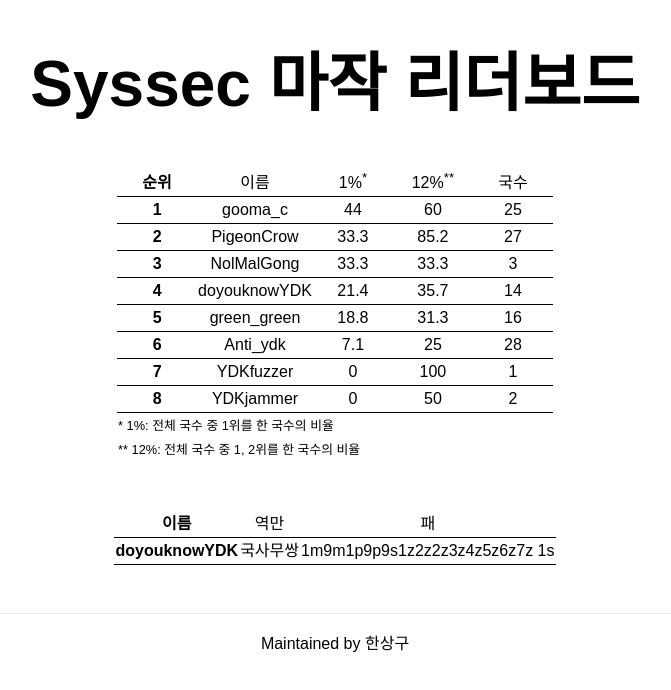
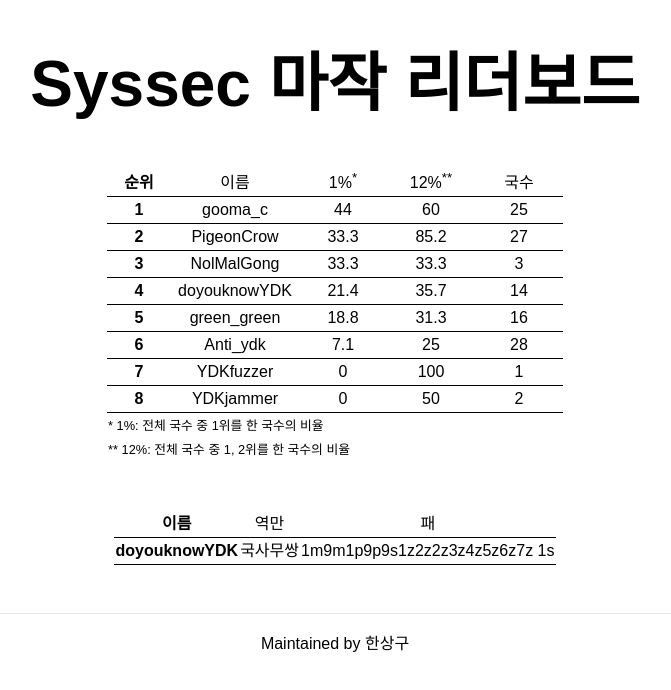
Before and after one commit to KOREAN139/syssec-leaderboard, a Next.js app: page / in a window 1280 px wide. Shown: the top 690 px of the page, without its empty margins (305-976 px from the left). Built offline with nearby package versions, Linux system fonts and the light colour scheme; a web font is replaced by a local one.

Commit message:
refactor(page): adjust leaderboard table width

```diff
--- a/pages/index.tsx
+++ b/pages/index.tsx
@@ -34,7 +34,7 @@ const Home: NextPage = () => {
           {fourPlayerGameStates.map(stat => (
             <tr key={`leader-table-${stat.rank}`}>
               <th>{stat.rank}</th>
-              <td>{stat.player}</td>
+              <td className={styles.nickname}>{stat.player}</td>
               <td>{+stat.firstRatio.toFixed(1)}</td>
               <td>{+stat.upperSecondRatio.toFixed(1)}</td>
               <td>{stat.totalGames}</td>
--- a/styles/Home.module.css
+++ b/styles/Home.module.css
@@ -35,7 +35,15 @@
 .leaderboard td {
   text-align: center;
   line-height: 1.5rem;
-  width: 5rem;
+  width: 5.5rem;
+}
+
+.leaderboard th {
+  width: 4rem;
+}
+
+.leaderboard .nickname {
+  width: 8rem;
 }
 
 .leaderboard tfoot td {
```
